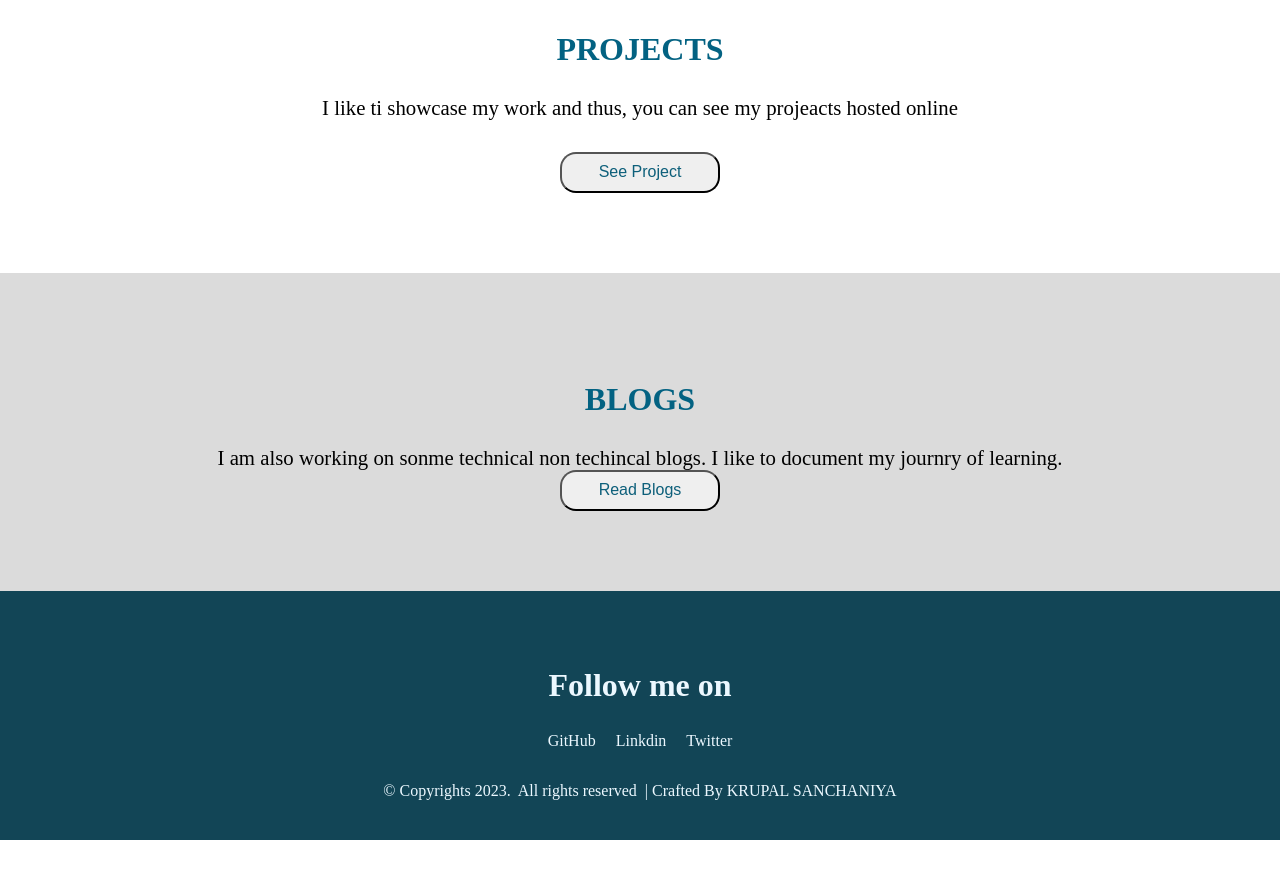
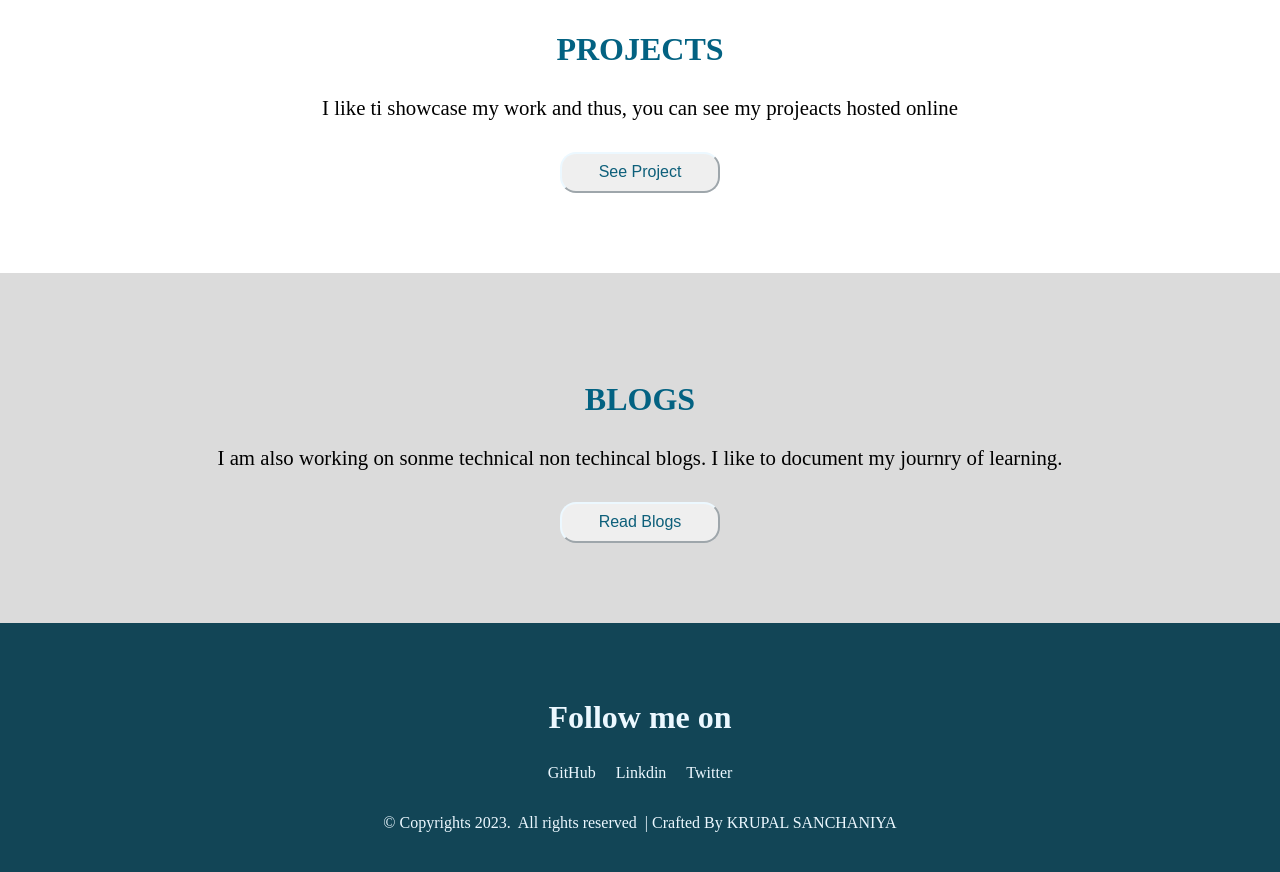
Before and after one commit to Krupal19/Basic_Protfolio, a plain HTML site: page index.html in a window 1280 px wide. Shown: the part 953-1825 px from the top of the page. Before the commit the page ends 1793 px from the top, so only its background shows below. Drawn offline with Linux system fonts and the light colour scheme.

Commit message:
Update style.css

```diff
--- a/css/style.css
+++ b/css/style.css
@@ -164,6 +164,7 @@ a:focus {
 
 .blogs-text {
 	font-size: 1.3rem;
+	padding-bottom: 2rem;
 }
 
 /* project - button */
@@ -171,6 +172,7 @@ a:focus {
 .project-btn {
 	padding: 0.6em 2.3em;
 	border-radius: 1rem;
+	border-color: #ECF8FF;
 	cursor: pointer;
 	font-size: 1em;
 	color: #0d5f7a;
```
